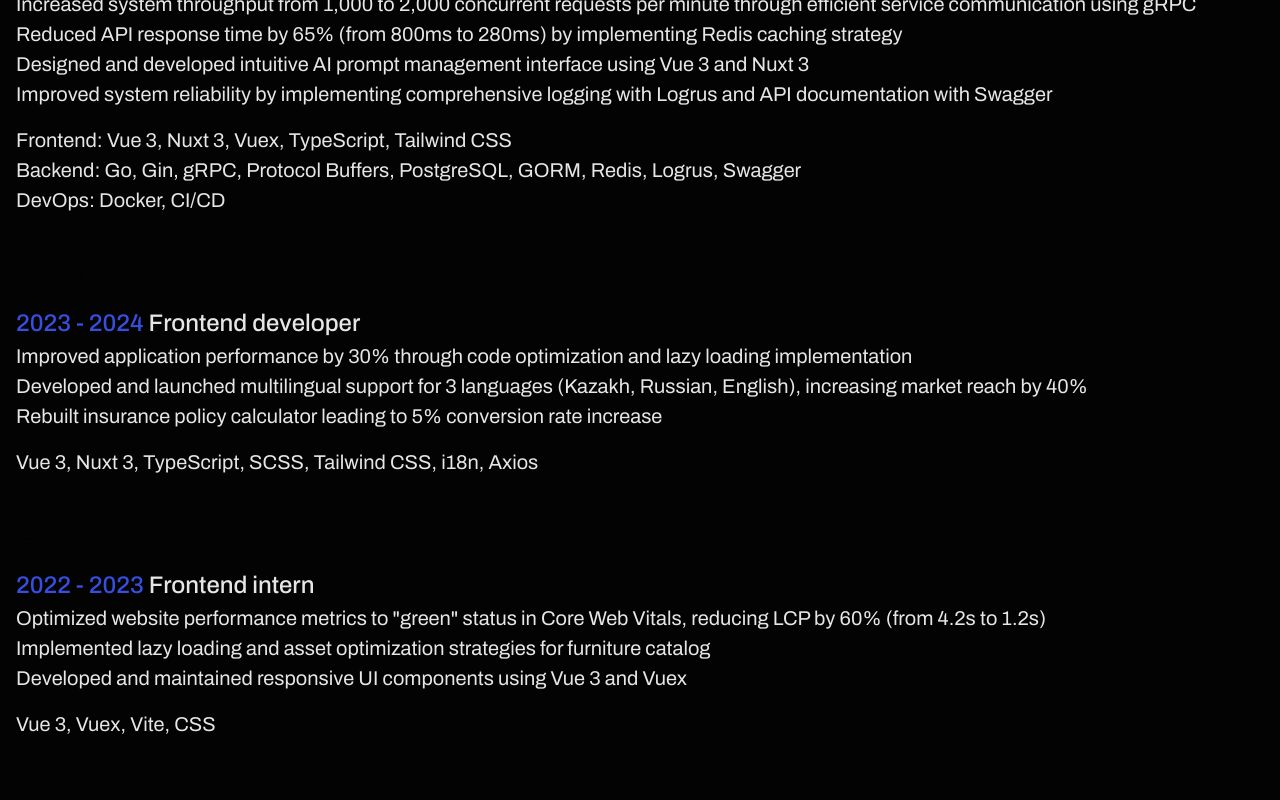
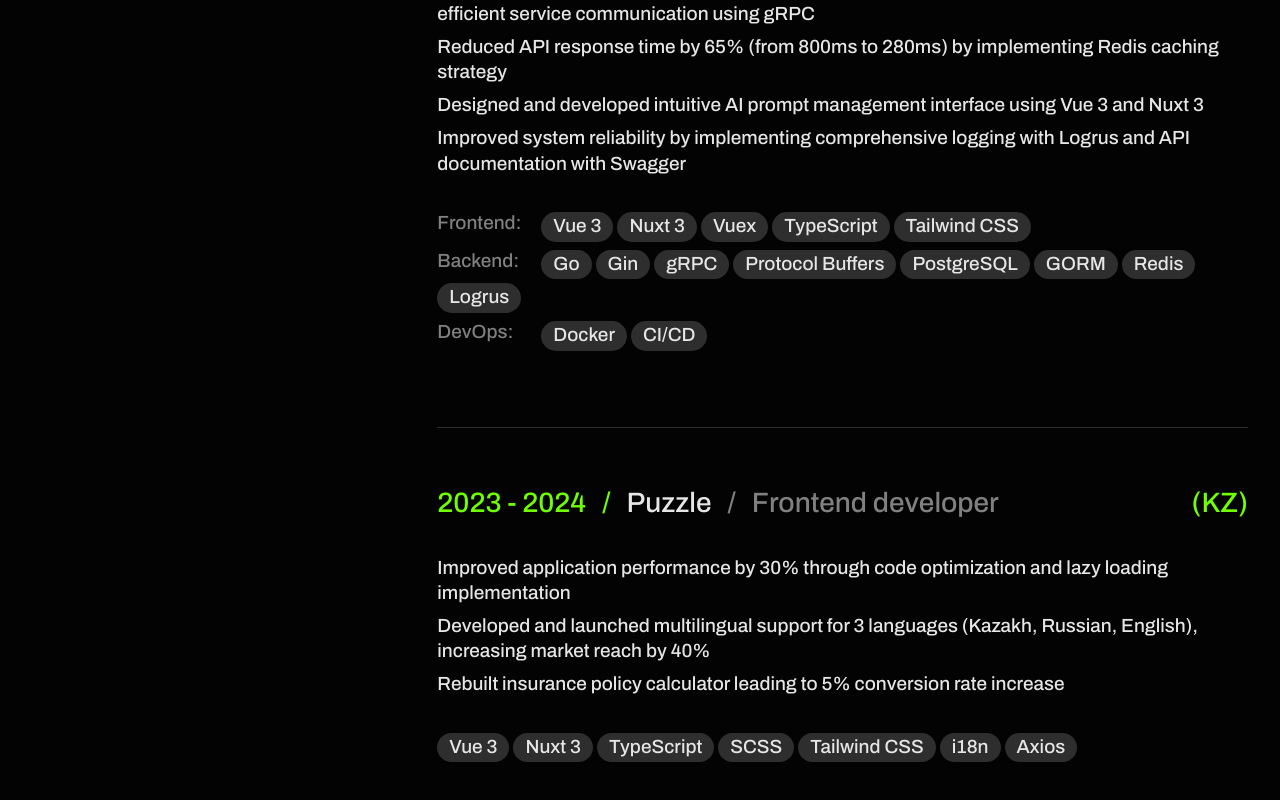
Before and after one commit to myself-organ/myself-frontend, a Vue app: page / in a window 1280 px wide. Shown: the part 1440-2240 px from the top of the page. Built offline with nearby package versions, Linux system fonts and the light colour scheme.

Commit message:
feat: refactor WorkSection component; enhance layout and styling for improved readability and presentation; update project details format

```diff
--- a/src/components/home/ProjectList.vue
+++ b/src/components/home/ProjectList.vue
@@ -79,7 +79,7 @@
   align-items: center;
   width: 100%;
   padding: 0 10px;
-  @media(max-width: 500) {
+  @media(max-width: 500px) {
     grid-template-columns: 1fr;
   }
 }
--- a/src/components/home/WorkSection.vue
+++ b/src/components/home/WorkSection.vue
@@ -1,20 +1,72 @@
 <template>
-  <section class="skills-section">
+  <section class="work-section">
     <h2 class="skills-section__title">Work</h2>
     <ul class="skills-list">
       <li v-for="work in works" :key="work.title" class="skill-card">
-        <h3 class="skill-card__title">{{ work.title }}</h3>
-        <p class="skill-card__item work-title"><span>{{ work.ages }}</span> {{ work.subtitle }}</p>
-        <p class="skill-card__item" v-for="exp in work.exps" :key="exp">
-          {{ exp }}
-        </p>
-        <p
-          v-for="(tech, idx) in work.techs"
-          class="skill-card__item"
-          :class="{ 'item-mt': idx === 0 }"
-        >
-          {{ tech }}
-        </p>
+        <h3 class="skill-card__title">
+          <span class="skill-card__title__ages">{{ work.ages }}</span>
+          <span class="skill-card__title__ages">/</span>
+          {{ work.title }}
+          <span class="skill-card__title__position">/</span>
+          <span class="skill-card__title__position">{{
+            work.jobPosition
+          }}</span>
+          <span class="skill-card__title__country">({{ work.country }})</span>
+        </h3>
+        <div class="skill-card__items">
+          <p class="skill-card__item" v-for="exp in work.exps" :key="exp">
+            {{ exp }}
+          </p>
+        </div>
+        <div class="skill-card__items">
+          <template v-if="work.techs.length === 1">
+            <p class="skill-card__item" :class="{ 'item-mt': idx === 0 }">
+              <span v-for="el in work.techs[0].stack" class="skill-wrapper">{{
+                el
+              }}</span>
+            </p>
+          </template>
+          <template v-else>
+            <p v-for="item in work.techs" class="skill-card__item">
+              <span class="tech-title">{{ item.title }}</span>
+              <span v-for="el in item.stack" class="skill-wrapper">{{
+                el
+              }}</span>
+            </p>
+            <!-- <p class="skill-card__item">
+                <span class="tech-title">{{  }}</span>
+                <span v-for="el in tech[1]" class="skill-wrapper">{{
+                  el
+                }}</span>
+              </p>
+              <span></span
+            > -->
+          </template>
+          <!-- <template v-if="work.techs.length === 1">
+            <p class="skill-card__item" :class="{ 'item-mt': idx === 0 }">
+                <span v-for="el in tech.stack" class="skill-wrapper">{{ el }}</span>
+              </p>
+          </template>
+          <template v-else>
+              <p class="skill-card__item">
+                <span class="tech-title">{{ tech[0] }}</span>
+                <span v-for="el in tech[1]" class="skill-wrapper">{{
+                  el
+                }}</span>
+              </p>
+              <span></span
+            >
+          </template> -->
+          <!-- <template v-for="(tech, idx) in work.techs">
+            <template v-if="tech.length === 1">
+              <p class="skill-card__item" :class="{ 'item-mt': idx === 0 }">
+                <span v-for="el in tech.stack" class="skill-wrapper">{{ el }}</span>
+              </p>
+            </template>
+
+
+          </template> -->
+        </div>
       </li>
     </ul>
   </section>
@@ -27,8 +79,9 @@
     return {
       works: [
         {
-          title: 'NDA - USA',
-          subtitle: 'FullStack developer',
+          title: 'Launchist',
+          country: 'US',
+          jobPosition: 'FullStack developer',
           exps: [
             'Optimized microservice architecture resulting in 10% reduction in video generation time and improved system scalability',
             'Increased system throughput from 1,000 to 2,000 concurrent requests per minute through efficient service communication using gRPC',
@@ -37,32 +90,68 @@
             'Improved system reliability by implementing comprehensive logging with Logrus and API documentation with Swagger',
           ],
           techs: [
-            'Frontend: Vue 3, Nuxt 3, Vuex, TypeScript, Tailwind CSS',
-            'Backend: Go, Gin, gRPC, Protocol Buffers, PostgreSQL, GORM, Redis, Logrus, Swagger',
-            'DevOps: Docker, CI/CD',
+            {
+              title: 'Frontend: ',
+              stack: ['Vue 3', 'Nuxt 3', 'Vuex', 'TypeScript', 'Tailwind CSS'],
+            },
+            {
+              title: 'Backend: ',
+              stack: [
+                'Go',
+                'Gin',
+                'gRPC',
+                'Protocol Buffers',
+                'PostgreSQL',
+                'GORM',
+                'Redis',
+                'Logrus'
+              ],
+            },
+            {
+              title: 'DevOps: ',
+              stack: ['Docker', 'CI/CD'],
+            },
           ],
-          ages: '2024 - ',
+          ages: '2024 - 2025',
         },
         {
-          title: 'Puzzle - KZ',
-          subtitle: 'Frontend developer',
+          title: 'Puzzle',
+          country: 'KZ',
+          jobPosition: 'Frontend developer',
           exps: [
             'Improved application performance by 30% through code optimization and lazy loading implementation',
             'Developed and launched multilingual support for 3 languages (Kazakh, Russian, English), increasing market reach by 40%',
             'Rebuilt insurance policy calculator leading to 5% conversion rate increase',
           ],
-          techs: ['Vue 3, Nuxt 3, TypeScript, SCSS, Tailwind CSS, i18n, Axios'],
+          techs: [
+            {
+              stack: [
+                'Vue 3',
+                'Nuxt 3',
+                'TypeScript',
+                'SCSS',
+                'Tailwind CSS',
+                'i18n',
+                'Axios',
+              ],
+            },
+          ],
           ages: '2023 - 2024',
         },
         {
-          title: 'Exmail - RU',
-          subtitle: 'Frontend intern',
+          title: 'Exmail',
+          country: 'RU',
+          jobPosition: 'Frontend developer',
           exps: [
             'Optimized website performance metrics to "green" status in Core Web Vitals, reducing LCP by 60% (from 4.2s to 1.2s)',
             'Implemented lazy loading and asset optimization strategies for furniture catalog',
             'Developed and maintained responsive UI components using Vue 3 and Vuex',
           ],
-          techs: ['Vue 3, Vuex, Vite, CSS'],
+          techs: [
+            {
+              stack: ['Vue 2/3', 'Vuex', 'Vite', 'CSS'],
+            },
+          ],
           ages: '2022 - 2023',
         },
       ],
@@ -72,26 +161,13 @@
 </script>
 
 <style scoped>
-.skills-section {
-  display: flex;
-  flex-direction: column;
-  gap: 2rem;
-  align-items: center;
-  width: 100%;
-  margin: 4.375rem 0;
-  @media(max-width: 768px) {
-    margin: 2.5rem 0;
-  }
-}
-
 .skills-section__title {
-  font-size: 3rem;
   color: var(--color-white-light);
-  line-height: 1.5;
-  align-self: start;
-  padding-left: 20px;
-  @media(max-width: 768px) {
-    padding-left: 0;
+  text-align: start;
+  font-weight: 500;
+  font-size: 3.75rem;
+  line-height: 110%;
+  @media (max-width: 768px) {
     align-self: center;
   }
 }
@@ -104,9 +180,16 @@
 }
 
 .skill-card {
-  padding: 1rem;
+  padding: 3.75rem 0;
   text-align: start;
+  &:first-child {
+    padding-top: 0;
+  }
 }
+.skill-card:not(:first-child) {
+  border-top: 1px solid #2e2e2e;
+}
+
 .skill-card__title {
   font-size: 1.75rem;
   line-height: 1.5;
@@ -129,4 +212,81 @@
     color: var(--color-primary);
   }
 }
+.work-section {
+  color: var(--color-white-light);
+  display: grid;
+  grid-template-columns: 1fr 2fr;
+  width: 100%;
+  margin: 10rem 0;
+  padding: 0 2rem;
+  @media (max-width: 768px) {
+    margin: 2.5rem 0;
+  }
+  @media (max-width: 850px) {
+    grid-template-columns: 1fr;
+    gap: 2rem;
+  }
+}
+.skill-card {
+  display: flex;
+  flex-direction: column;
+  gap: 2.25rem;
+}
+.skill-card__title {
+  font-weight: 500;
+  font-size: 1.75rem;
+  line-height: 110%;
+  color: var(--color-white-light);
+  display: flex;
+  align-items: center;
+  justify-content: start;
+  width: 100%;
+  gap: 1rem;
+  @media (max-width: 768px) {
+    gap: 0.5rem;
+    flex-wrap: wrap;
+  }
+}
+.skill-card__title__ages {
+  color: #6fff00;
+}
+.skill-card__title__position {
+  color: #808080;
+}
+.skill-card__title__country {
+  color: #6fff00;
+  flex: 1;
+  text-align: end;
+}
+.skill-card__items {
+  display: flex;
+  flex-direction: column;
+  gap: 0.5rem;
+}
+.skill-card__item {
+  font-weight: 500;
+  font-size: 1.19rem;
+  line-height: 132%;
+  display: flex;
+  gap: 4px;
+  flex-wrap: wrap;
+}
+.tech-title {
+  font-weight: 500;
+  font-size: 1.19rem;
+  line-height: 120%;
+  color: var(--color-gray);
+  width: 100px;
+}
+.skill-wrapper {
+  border-radius: 1.88rem;
+  padding: 0.19rem 0.75rem 0.25rem 0.75rem;
+  width: auto;
+  text-wrap: nowrap;
+  background: #2e2e2e;
+  font-weight: 500;
+  font-size: 1.19rem;
+  line-height: 120%;
+  color: var(--color-white-light);
+}
 </style>
```
